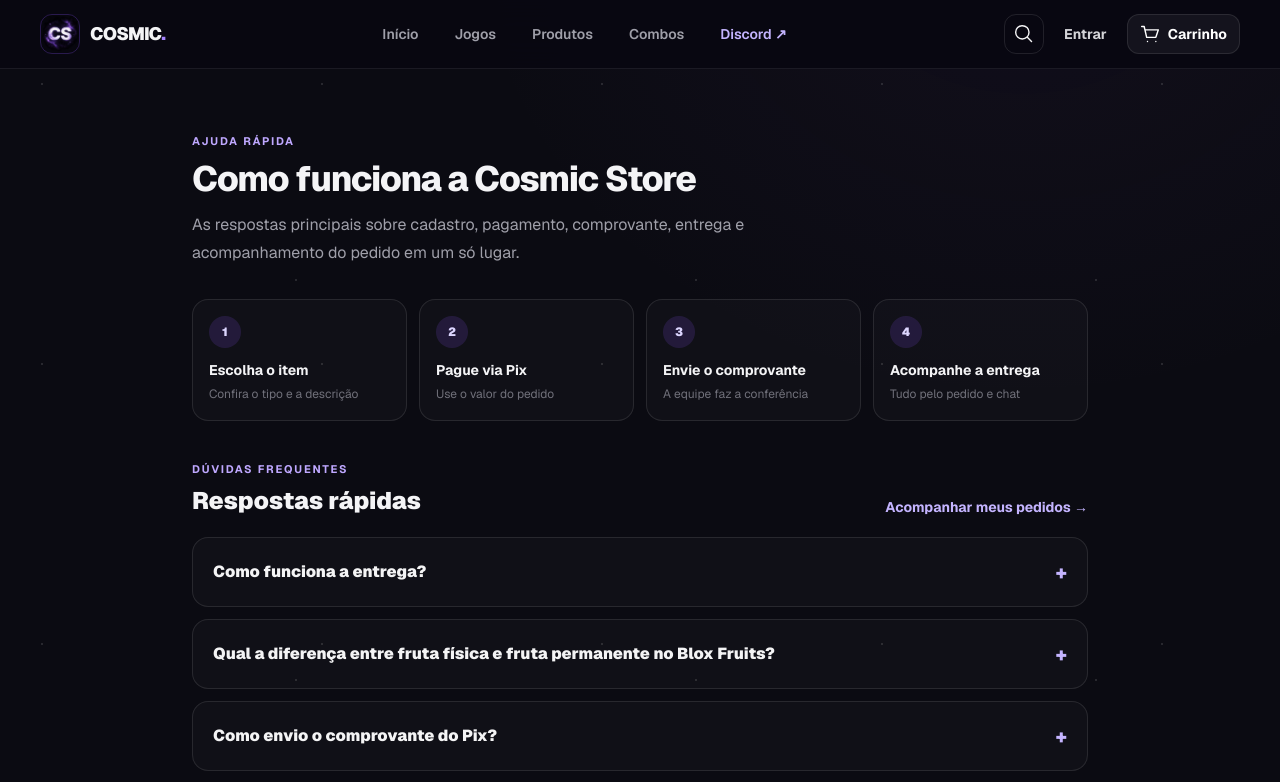
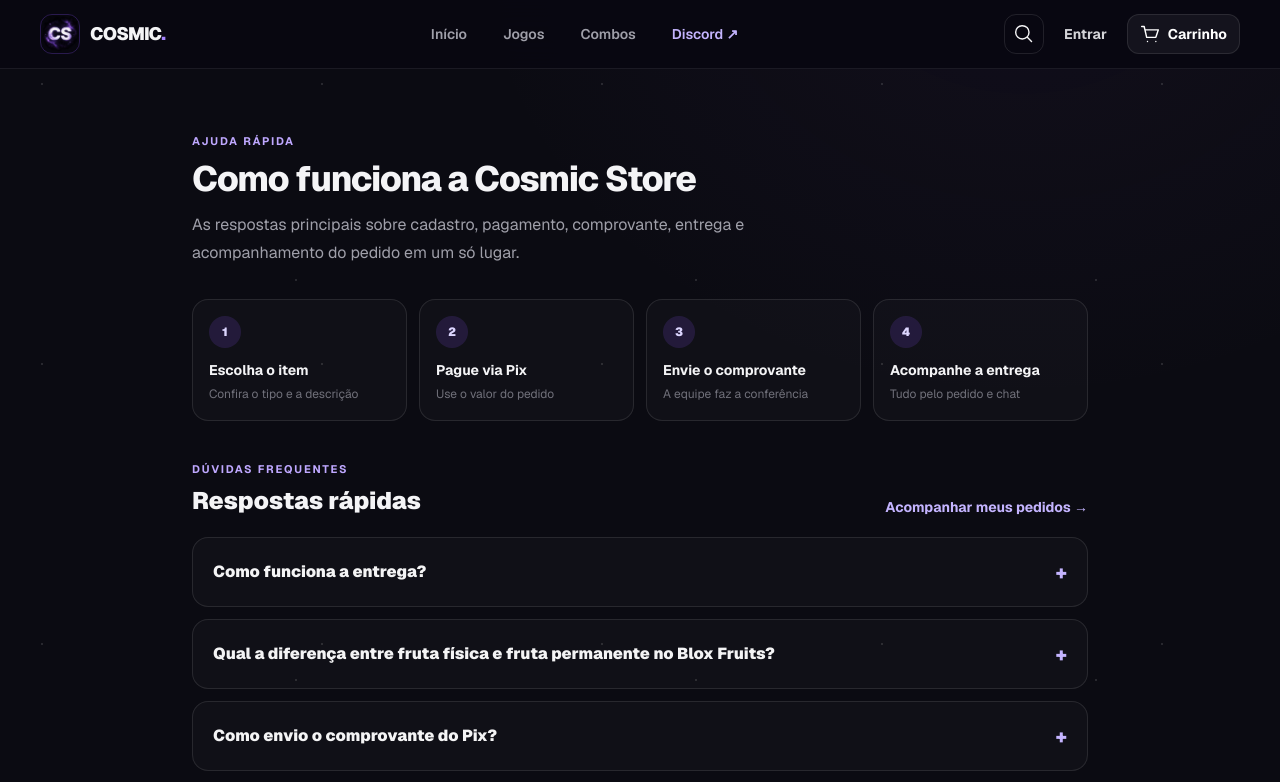
Before and after one commit to joaolucascorrea8-cell/cosmic-store-Atualizado, a Next.js app: page /ajuda in a window 1280 px wide. Shown: the top 782 px of the page. Built offline with nearby package versions, Linux system fonts and the light colour scheme; no server answers.

Commit message:
Update StoreNav.tsx

```diff
--- a/app/components/StoreNav.tsx
+++ b/app/components/StoreNav.tsx
@@ -17,7 +17,6 @@
       {[
         ["/", "Início"],
         ["/jogos", "Jogos"],
-        ["/produtos", "Produtos"],
         ["/combos", "Combos"],
       ].map(([href, label]) => (
         <Link
```
